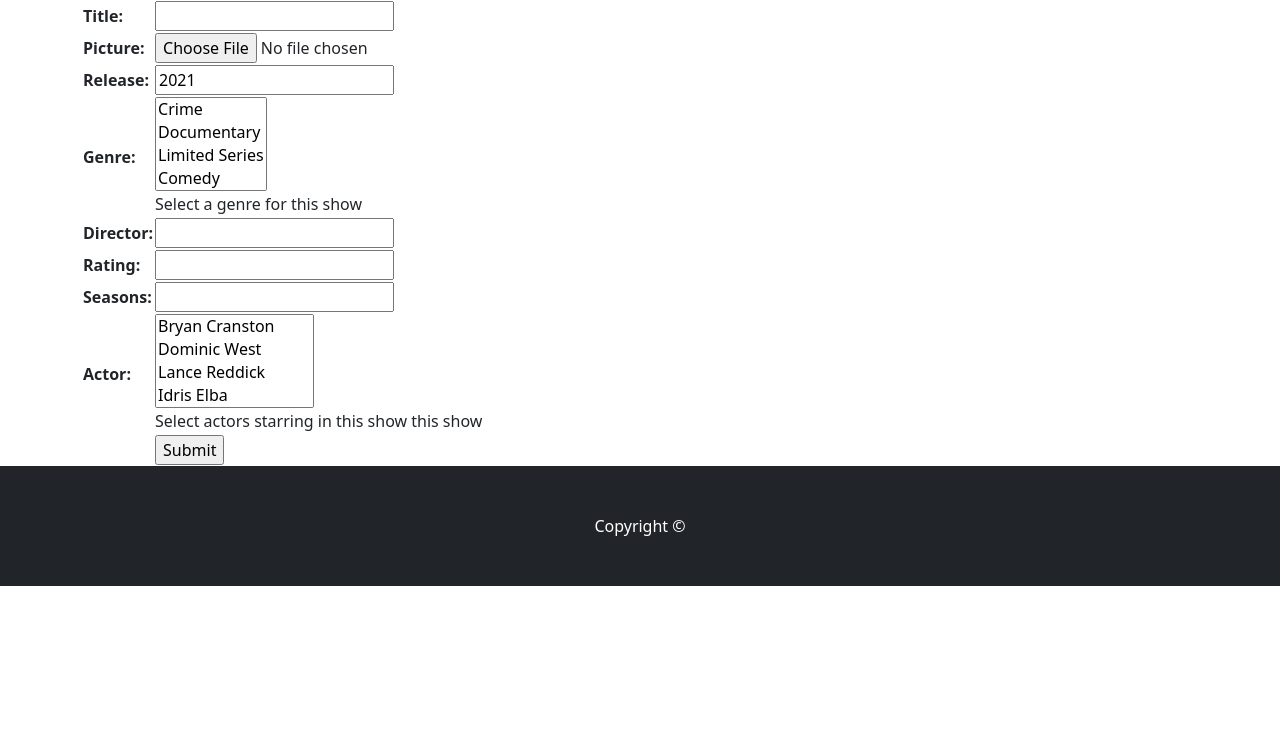
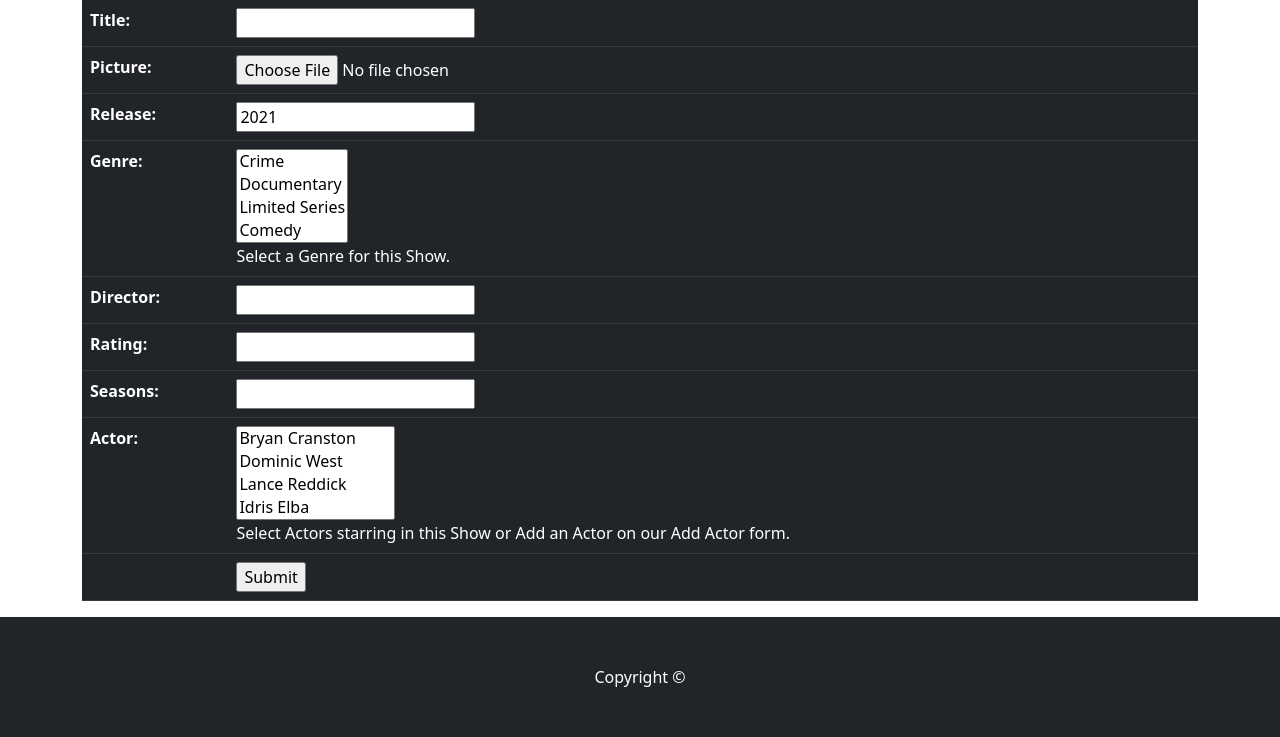
Before and after one commit to ciarancooke9/Django, a Django app: template project02_root/pages/templates/addshow.html in a window 1280 px wide; the page is wider, and only the part inside the window is pictured. Shown: the part 80-817 px from the top of that part. Before the commit the page ends 666 px from the top of that part, so only its background shows below. Run offline with Django 3.2, Linux system fonts and the light colour scheme; the template is opened without the code that fills it: values that come from a table or form of the project are taken from there, others are empty; data comes from the database, SQL or seed files in the repository; both versions use the stored data as it was after the commit; parts of the project's set-up code (start-up, migrations or seed data) failed here and were passed over.

Commit message:
Website Complete

```diff
--- a/project02_root/pages/models.py
+++ b/project02_root/pages/models.py
@@ -30,8 +30,8 @@ class Actor(models.Model):
 class Show(models.Model):
     title = models.CharField(max_length=100)
     director = models.CharField(max_length=100)
-    genre = models.ManyToManyField(Genre, related_name='genres', help_text='Select a genre for this show')
-    actor = models.ManyToManyField(Actor, related_name='actors', help_text='Select actors starring in this show this show')
+    genre = models.ManyToManyField(Genre, related_name='genres', help_text='Select a Genre for this Show.')
+    actor = models.ManyToManyField(Actor, related_name='actors', help_text='Select Actors starring in this Show or Add an Actor on our Add Actor form.')
     release = models.IntegerField(blank=False, default=datetime.datetime.now().year)
     rating = models.FloatField()
     seasons = models.IntegerField()
--- a/project02_root/pages/templates/addshow.html
+++ b/project02_root/pages/templates/addshow.html
@@ -19,13 +19,14 @@
     <!-- /.row -->
 	{% block main_content %}
 	{% if submitted %}
-		<p class="success">
-		Your message was submitted successfully. Thank you.
-		</p>
+	<h3 class="success">
+		This Tv Show has been added successfully to our Index. Thank you.
+	</h3>
+
 
 	{% else %}
 		<form action="" method="POST" enctype='multipart/form-data'>
-		<table>
+		<table class="table table-dark">
 			{{ form }}
 			<tr>
 				<td>&nbsp;</td>
--- a/project02_root/project02_site/settings.py
+++ b/project02_root/project02_site/settings.py
@@ -30,7 +30,7 @@ ALLOWED_HOSTS = [
     'containers.computing.dcu.ie'
     ]
 USE_X_FORWARDED_HOST = True
-FORCE_SCRIPT_NAME = '/cookec9'
+FORCE_SCRIPT_NAME = '/mcgettk3'
 
 # Application definition
 
@@ -129,5 +129,5 @@ STATIC_URL = FORCE_SCRIPT_NAME + STATIC_SUFFIX
 MEDIA_SUFFIX = '/media/'
 MEDIA_URL = FORCE_SCRIPT_NAME + MEDIA_SUFFIX
 
-LOGIN_REDIRECT_URL = '/cookec9'
+LOGIN_REDIRECT_URL = '/mcgettk3'
 EMAIL_BACKEND = 'django.core.mail.backends.console.EmailBackend'
```
Also changed, not shown: project02_root/pages/templates/addactor.html (+4 -4 lines), project02_root/db.sqlite3, project02_root/media/Cassander.jpeg (added), project02_root/media/do.jpeg (added).
